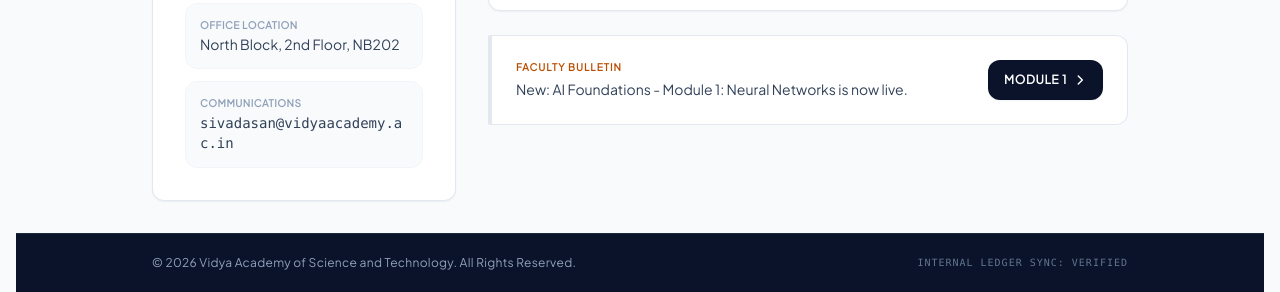
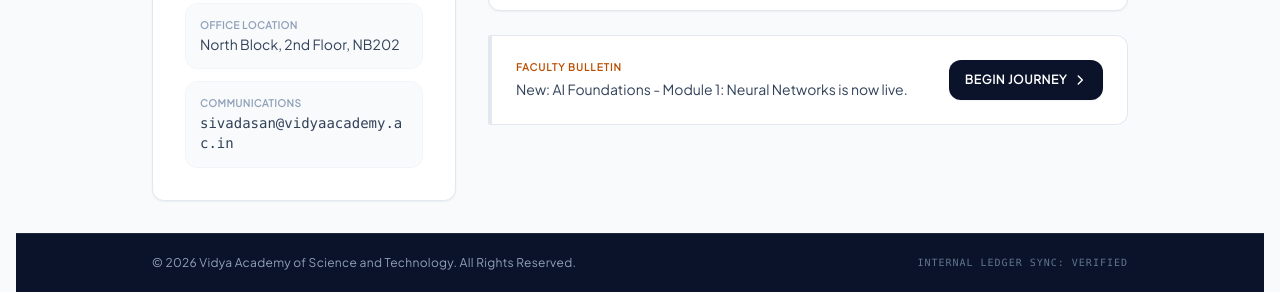
Before and after one commit to etsivadasan/academic-portal, a plain HTML site: page public/index.html in a window 1280 px wide. Shown: the part 551-843 px from the top of the page. Drawn offline with nearby package versions, Linux system fonts and the light colour scheme; files whose address does not match are found by name.

```diff
--- a/public/index.html
+++ b/public/index.html
@@ -108,7 +108,7 @@
                         <div id="latest-news" class="text-slate-700 text-xs sm:text-sm font-medium text-left">Checking repository for recent announcements...</div>
                     </div>
                     <a href="module1.html" class="shrink-0 w-full sm:w-auto bg-[#0b132b] hover:bg-[#1c2541] text-white text-xs font-bold tracking-wider uppercase h-10 px-4 rounded-xl transition shadow-xs flex items-center justify-center space-x-1.5">
-                        <span>Module 1</span>
+                        <span>Begin Journey</span>
                         <svg class="w-3.5 h-3.5" fill="none" stroke="currentColor" stroke-width="2.5" viewBox="0 0 24 24"><path stroke-linecap="round" stroke-linejoin="round" d="M9 5l7 7-7 7"></path></svg>
                     </a>
                 </section>
```
